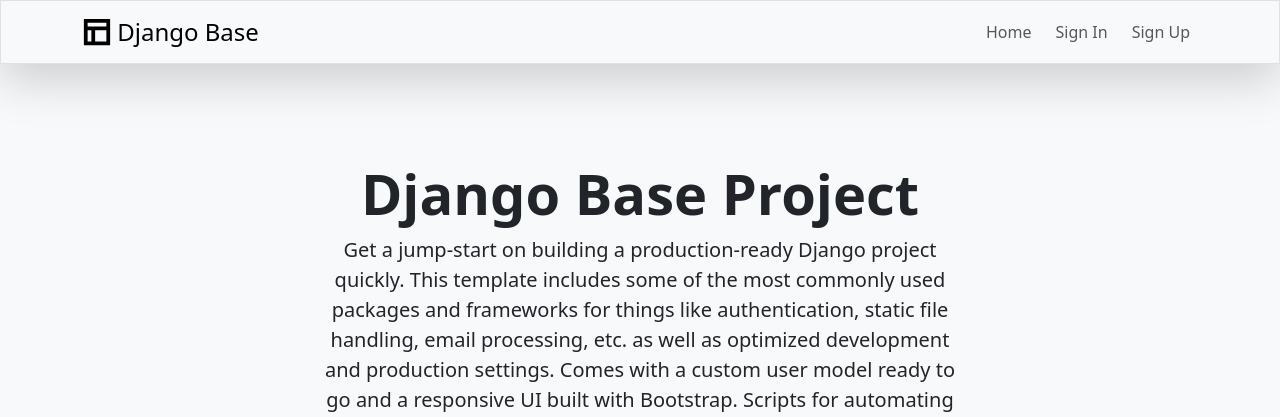
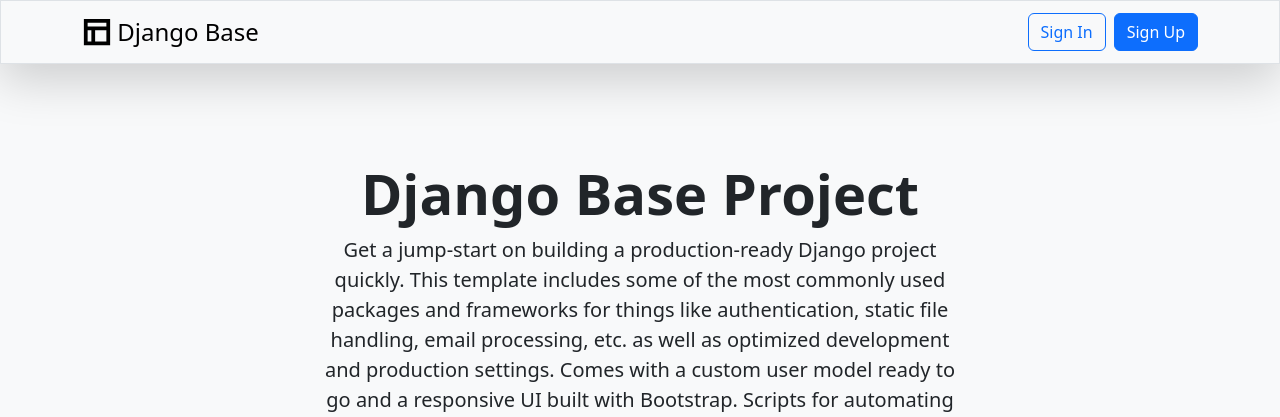
Before and after one commit to jimshadrick/django-base, a Django app: page / in a window 1280 px wide. Shown: the top 417 px of the page. Run offline with Django 5.2, Linux system fonts and the light colour scheme; parts of the project's set-up code (start-up, migrations or seed data) failed here and were passed over; some libraries are stand-ins or nearby versions.

Commit message:
Update navbar styling and button roles
Reverted back from plain navigation links to styled buttons for better clarity and usability. Added role attributes to buttons for improved accessibility and included placeholders for unauthenticated links.

```diff
--- a/templates/base.html
+++ b/templates/base.html
@@ -49,7 +49,9 @@
             </button>
             <div class="collapse navbar-collapse" id="navbarText">
                 <div class="navbar-nav d-flex flex-column flex-sm-row gap-2 text-nowrap ms-auto">
-                    <a class="nav-link" href="{% url 'core:home' %}">Home</a>
+                    <!-- Unauthenticated links go here -->
+                    <a class="nav-link" href="{% url 'core:home' %}"></a>
+
                     {% if user.is_authenticated %}
                         {% url 'account_email' as email_url_ %}
                         {% url 'socialaccount_connections' as socialaccount_url_ %}
@@ -57,12 +59,15 @@
                             <a href="{% if email_url_ %}{{ email_url_ }}{% else %}{{ socialaccount_url_ }}{% endif %}"
                                class="nav-link">Manage Account</a>
                         {% endif %}
-                        <a href="{% url 'account_logout' %}" class="nav-link">{% translate "Sign Out" %}</a>
+                        <a href="{% url 'account_logout' %}" class="btn btn-outline-dark"
+                           role="button">{% translate "Sign Out" %}</a>
                     {% else %}
-                        <a href="{% url 'account_login' %}" class="nav-link">{% translate "Sign In" %}</a>
+                        <a href="{% url 'account_login' %}"
+                           class="btn btn-outline-primary" role="button">{% translate "Sign In" %}</a>
                         {% url 'account_signup' as signup_url_ %}
                         {% if signup_url_ %}
-                            <a href="{{ signup_url_ }}" class="nav-link">{% translate "Sign Up" %}</a>
+                            <a href="{{ signup_url_ }}" class="btn btn-primary"
+                               role="button">{% translate "Sign Up" %}</a>
                         {% endif %}
                     {% endif %}
                 </div>
```
